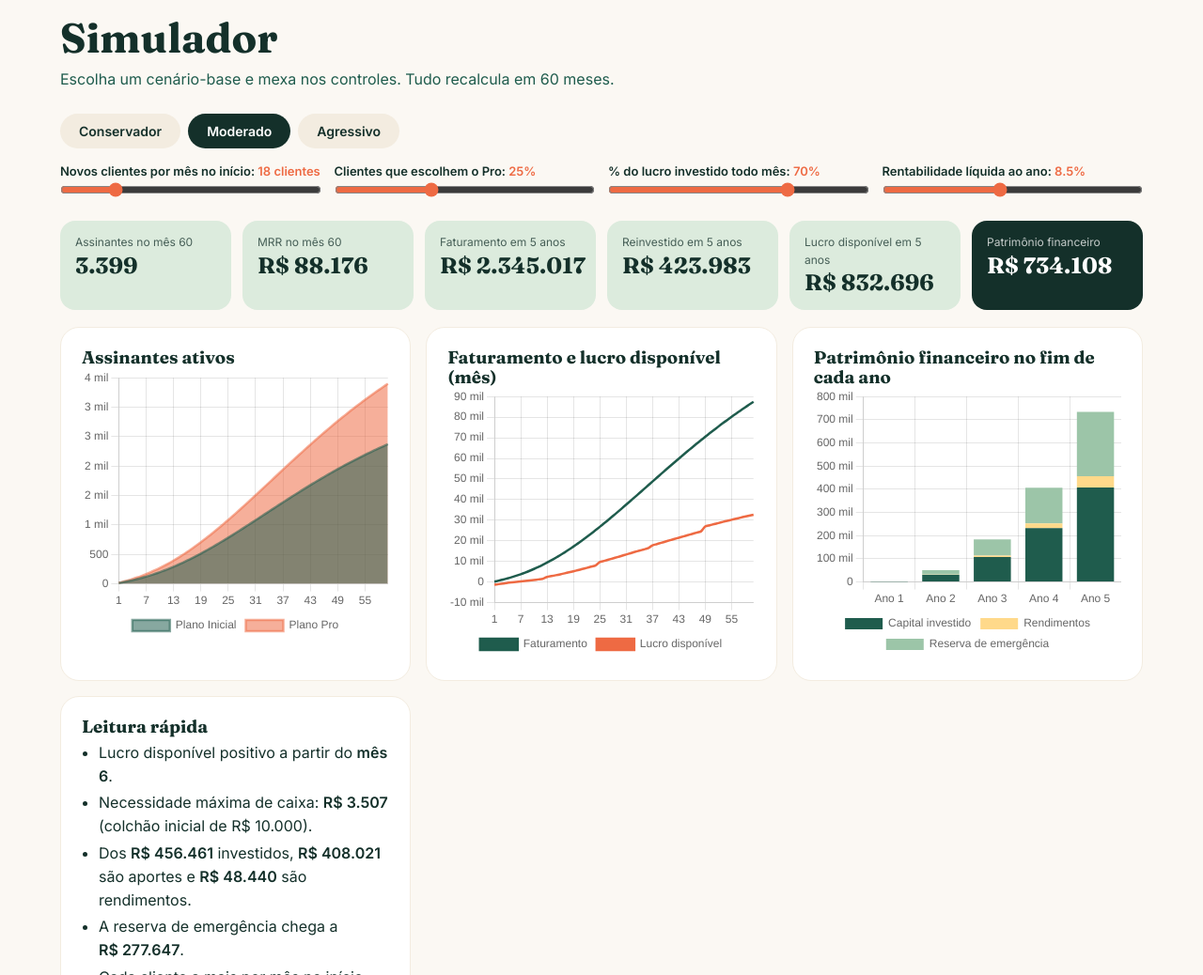
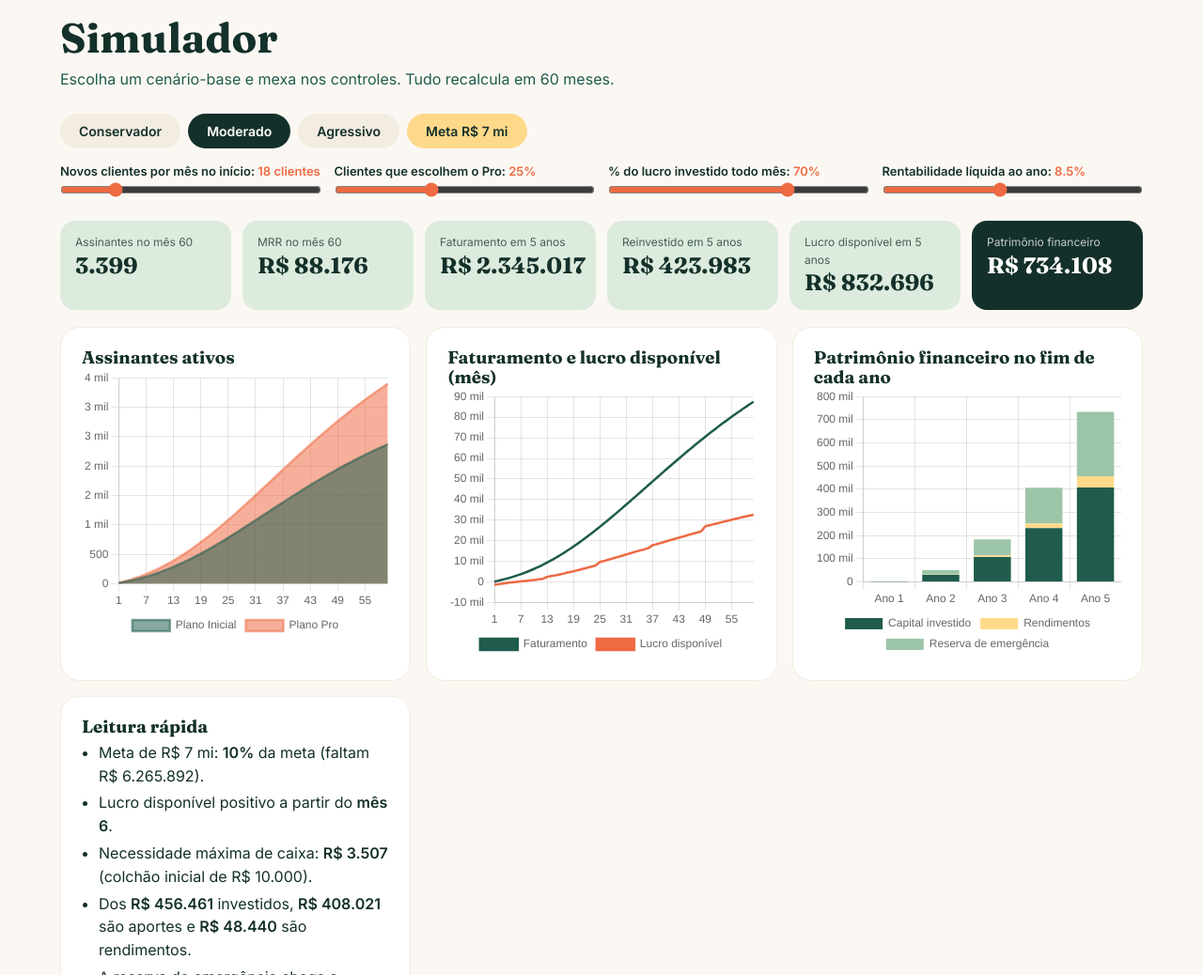
Before and after one commit to Vitorscar/plano, a plain HTML site: page index.html in a window 1280 px wide. Shown: the part 1680-2718 px from the top of the page at 94% size. Drawn offline with nearby package versions, Linux system fonts and the light colour scheme.

Commit message:
Atualizar o index.html

```diff
--- a/index.html
+++ b/index.html
@@ -23,7 +23,7 @@ section{min-height:100vh;padding:96px 5vw 56px;scroll-snap-align:start;max-width
 .cover h1 em{color:var(--c);font-style:normal}
 .btn,.seg button{border:0;border-radius:99px;padding:10px 20px;font:600 14px Inter;cursor:pointer;background:var(--a);color:var(--f)}
 .btn{background:var(--c);color:#fff;align-self:flex-start;text-decoration:none;display:inline-block}
-.seg{display:flex;gap:8px;flex-wrap:wrap}.seg button.on{background:var(--f);color:#fff}
+.seg{display:flex;gap:8px;flex-wrap:wrap}.seg button.goal{background:var(--b)}.seg button.on{background:var(--f);color:#fff}
 .card{background:#fff;border:1px solid var(--a);border-radius:20px;padding:22px}
 .grid{display:grid;gap:16px;grid-template-columns:repeat(auto-fit,minmax(250px,1fr))}
 .kpis{display:grid;gap:12px;grid-template-columns:repeat(auto-fit,minmax(170px,1fr));margin:18px 0}
@@ -188,7 +188,7 @@ function render(){
   c3.data.labels=Y.map((_,i)=>'Ano '+(i+1));
   c3.data.datasets[0].data=Y.map(r=>r.ic);c3.data.datasets[1].data=Y.map(r=>r.ib-r.ic);c3.data.datasets[2].data=Y.map(r=>r.rb);
   [c1,c2,c3].forEach(c=>c.update());
-  $('read').innerHTML=`<li>${be?`Lucro disponível positivo a partir do <b>mês ${be.t}</b>.`:'<b>Não há lucro positivo</b> nesse cenário: aumente clientes ou reduza o reinvestimento.'}</li>
+  $('read').innerHTML=`<li>Meta de R$ 7 mi: ${L.w>=7e6?'<b>atingida</b>':`<b>${Math.round(L.w/7e4)}%</b> da meta (faltam ${brl(7e6-L.w)})`}.</li><li>${be?`Lucro disponível positivo a partir do <b>mês ${be.t}</b>.`:'<b>Não há lucro positivo</b> nesse cenário: aumente clientes ou reduza o reinvestimento.'}</li>
    <li>Necessidade máxima de caixa: <b>${brl(Math.max(0,G.cap-Math.min(...R.map(r=>r.cash))))}</b> (colchão inicial de ${brl(G.cap)}).</li>
    <li>Dos <b>${brl(L.ib)}</b> investidos, <b>${brl(L.ic)}</b> são aportes e <b>${brl(L.ib-L.ic)}</b> são rendimentos.</li>
    <li>A reserva de emergência chega a <b>${brl(L.rb)}</b>.</li>
@@ -207,11 +207,12 @@ function fixed(){
   c4.data.labels=mon;RR.forEach((R,i)=>c4.data.datasets[i].data=R.map(r=>r.w));c4.update();
 }
 function setSc(i){
-  S.sc=i;S.init=SC[i].init;S.prem=Math.round(SC[i].prem*100);
-  ['init','prem'].forEach(k=>$(k).value=S[k]);
+  const m=i==3;S.sc=m?2:i;S.init=m?63:SC[i].init;S.prem=m?32:Math.round(SC[i].prem*100);
+  S.inv=m?100:70;S.rinv=m?12:8.5;
+  ['init','prem','inv','rinv'].forEach(k=>$(k).value=S[k]);
   document.querySelectorAll('#seg button').forEach((b,j)=>b.classList.toggle('on',j==i));render();
 }
-$('seg').innerHTML=SC.map((s,i)=>`<button>${s.n}</button>`).join('');
+$('seg').innerHTML=SC.map((s,i)=>`<button>${s.n}</button>`).join('')+'<button class="goal">Meta R$ 7 mi</button>';
 document.querySelectorAll('#seg button').forEach((b,i)=>b.onclick=()=>setSc(i));
 $('yrs').innerHTML=[1,2,3,4,5].map(y=>`<button>Ano ${y}</button>`).join('');
 document.querySelectorAll('#yrs button').forEach((b,i)=>b.onclick=()=>{S.yr=i+1;document.querySelectorAll('#yrs button').forEach((x,j)=>x.classList.toggle('on',j==i));render()});
```
